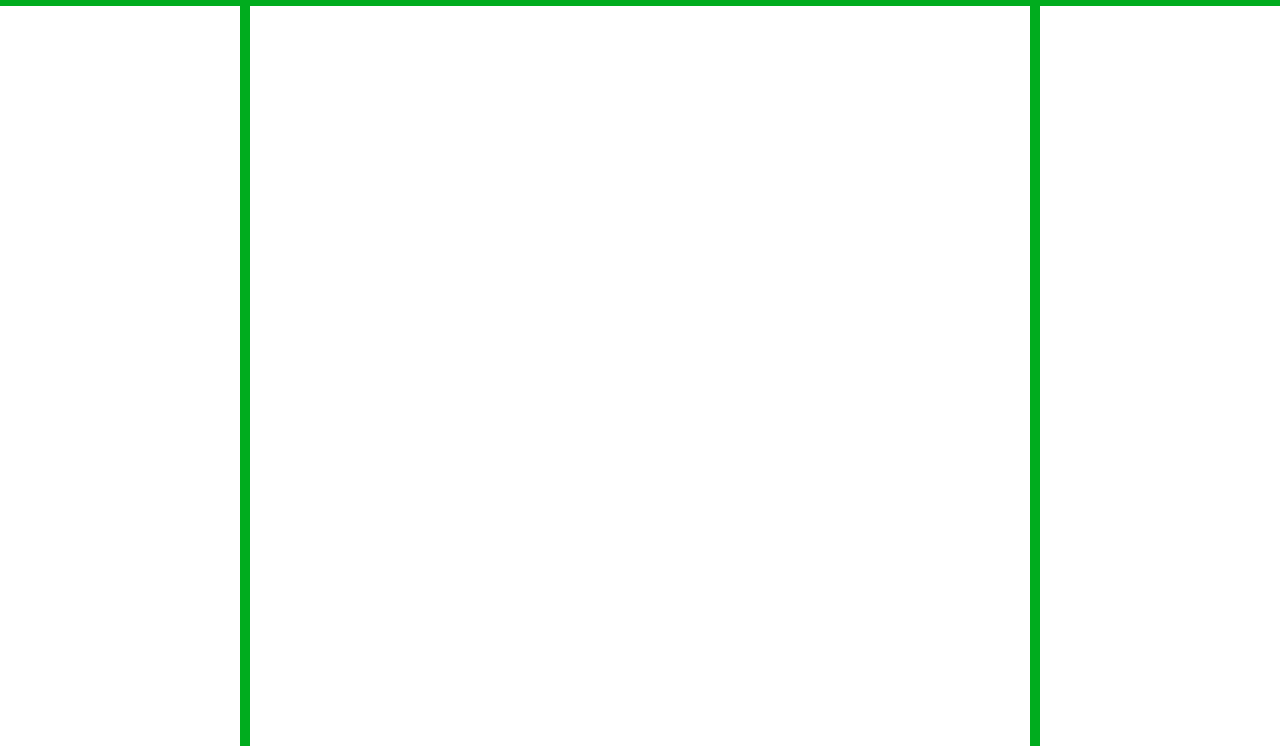
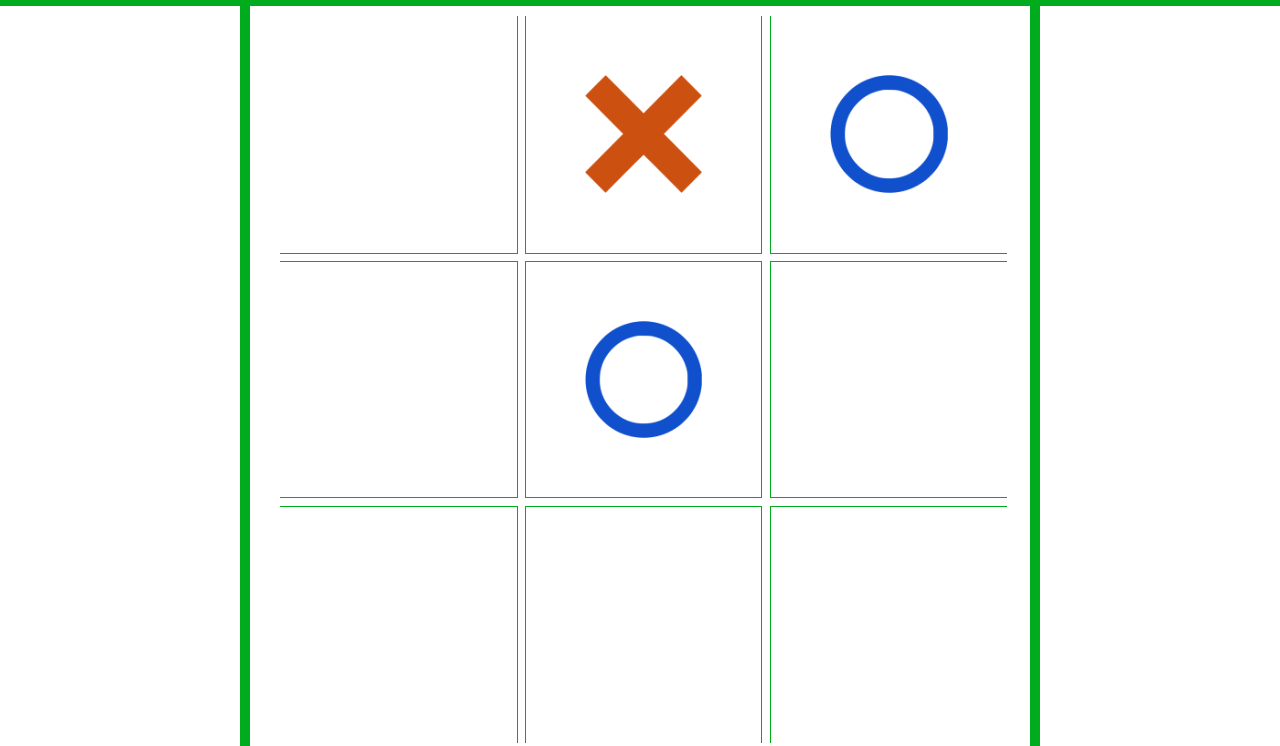
Before and after one commit to ioanniskousis/TicTacToe-JS, a website with bundled scripts: page index.html in a window 1280 px wide. Shown: the part 54-800 px from the top of the page. Built offline with nearby package versions, Linux system fonts and the light colour scheme.

Commit message:
align grid

```diff
--- a/index.html
+++ b/index.html
@@ -14,8 +14,31 @@
       Tic-Tac-Toe
     </div>
   </header>
-  <main class="">
+  <main id="main">
+    <div id="grid-div" class="grid-div">
+      <div class="grid-cell one">
 
+      </div>
+      <div class="grid-cell two">
+        <img src="resources/images/x-red.png" alt="" class="">
+      </div>
+      <div class="grid-cell three">
+        <img src="resources/images/circle-blue.png" alt="" class="">
+      </div>
+
+      <div class="grid-cell four"></div>
+      <div class="grid-cell five">
+        <img src="resources/images/circle-blue.png" alt="" class="">
+      </div>
+      <div class="grid-cell six"></div>
+
+      <div class="grid-cell seven"></div>
+      <div class="grid-cell eight"></div>
+      <div class="grid-cell nine"></div>
+
+    </div>
   </main>
+
+  <script type="module" src="scripts/main.js"></script>
 </body>
 </html>
--- a/resources/stylesheets/style.css
+++ b/resources/stylesheets/style.css
@@ -40,4 +40,81 @@ main {
   border-left: 10px solid rgb(0, 172, 30);
   border-right: 10px solid rgb(0, 172, 30);
   position: relative;
+  display: flex;
+  justify-content: center;
+  align-items: center;
 }
+
+.grid-div {
+  /* background-color: black; */
+  width: calc(100% - 20px);
+  height: 200px;
+  display: grid;
+  grid-template-columns: 33% 33% 33%;
+  grid-template-rows: 33% 33% 33%;
+  grid-gap: 1%;
+  /* border: 1px solid black; */
+  /* transition: all 0.2s; */
+}
+
+.grid-cell {
+  background-color: white;
+  /* width: 1fr;
+  height: 1fr; */
+  display: flex;
+  justify-content: center;
+  align-items: center;
+}
+
+.grid-cell > img {
+  width: 50%;
+  height: 50%;
+}
+
+.one {
+  border-right: 1px solid rgb(0, 172, 30);
+  border-bottom: 1px solid rgb(0, 172, 30);
+}
+
+.two {
+  border-left: 1px solid rgb(0, 172, 30);
+  border-right: 1px solid rgb(0, 172, 30);
+  border-bottom: 1px solid rgb(0, 172, 30);
+}
+
+.three {
+  border-left: 1px solid rgb(0, 172, 30);
+  border-bottom: 1px solid rgb(0, 172, 30);
+}
+
+.four {
+  border-top: 1px solid rgb(0, 172, 30);
+  border-right: 1px solid rgb(0, 172, 30);
+  border-bottom: 1px solid rgb(0, 172, 30);
+}
+
+.five {
+  border: 1px solid rgb(0, 172, 30);
+}
+
+.six {
+  border-left: 1px solid rgb(0, 172, 30);
+  border-top: 1px solid rgb(0, 172, 30);
+  border-bottom: 1px solid rgb(0, 172, 30);
+}
+
+.seven {
+  border-right: 1px solid rgb(0, 172, 30);
+  border-top: 1px solid rgb(0, 172, 30);
+}
+
+.eight {
+  border-left: 1px solid rgb(0, 172, 30);
+  border-right: 1px solid rgb(0, 172, 30);
+  border-top: 1px solid rgb(0, 172, 30);
+}
+
+.nine {
+  border-left: 1px solid rgb(0, 172, 30);
+  border-top: 1px solid rgb(0, 172, 30);
+}
--- /dev/null
+++ b/scripts/main.js
@@ -0,0 +1,24 @@
+import { gel, crel } from './utils.js';
+
+window.addEventListener('resize', () => {
+  resize();
+});
+
+window.addEventListener('load', () => {
+  resize();
+});
+
+function resize() {
+  const main = gel("main");
+  const grid = gel("grid-div");
+  const mainHeight = main.offsetHeight - 20;
+  const gridWidth = main.offsetWidth - 40;
+  const sideSize = Math.min(mainHeight, gridWidth);
+  // const mainWidth = main.offsetWidth;
+  // const mainMaxWidth = parseInt(main.style.maxWidth);
+  // const mWidth = Math.min(mainWidth, mainMaxWidth);
+
+  grid.style.height = (sideSize).toString().concat('px');
+  grid.style.width = (sideSize).toString().concat('px');
+
+}
--- /dev/null
+++ b/scripts/utils.js
@@ -0,0 +1,9 @@
+function gel(id) {
+  return document.getElementById(id);
+}
+
+function crel(type) {
+  return document.createElement(type);
+}
+
+export { gel, crel };
```
